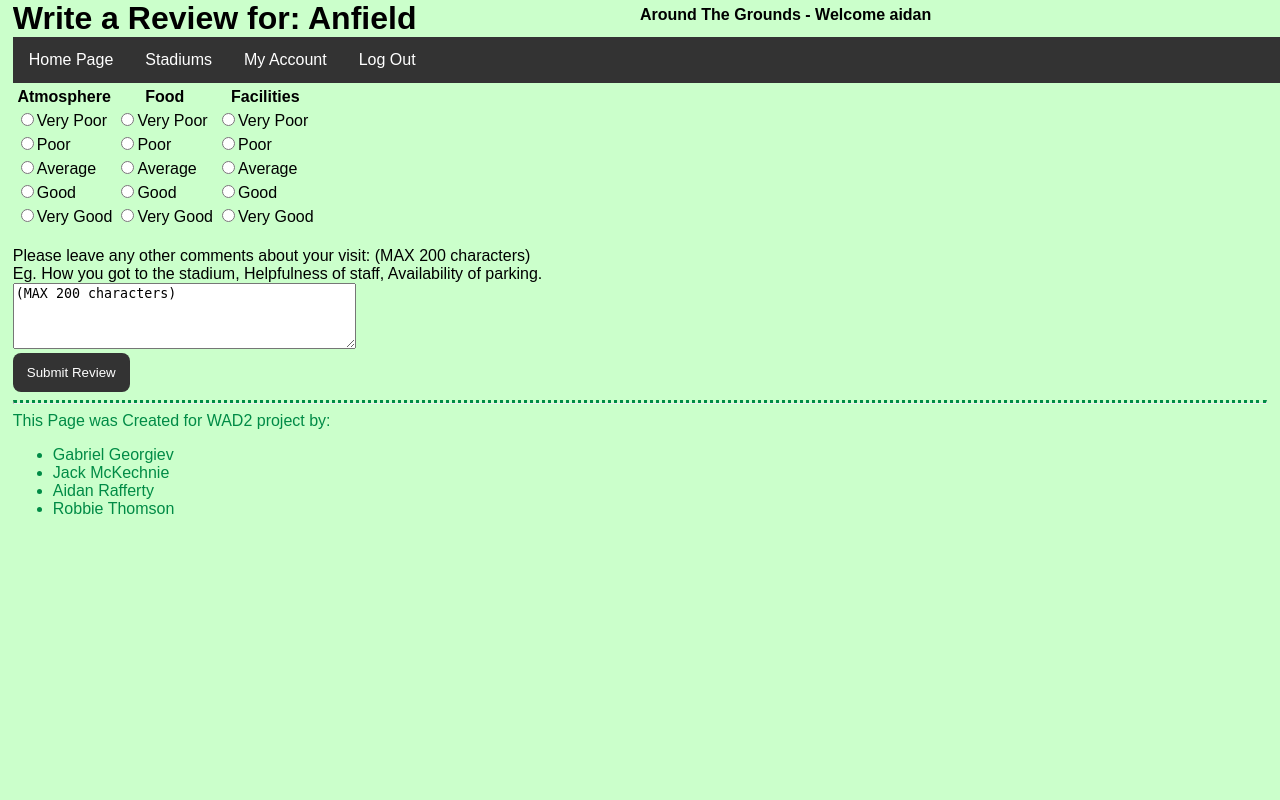
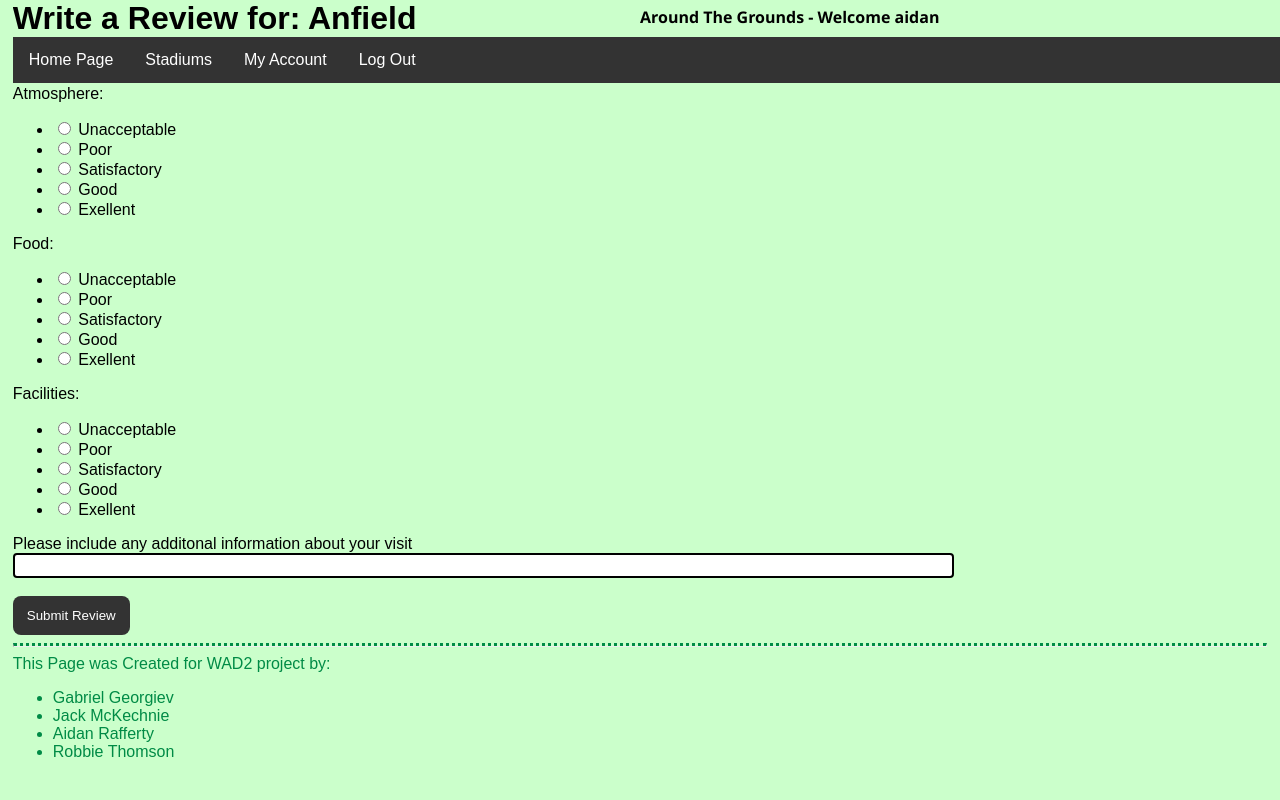
Before and after one commit to AidanRafferty/around_the_grounds, a Django app: page /ATGApp/writeReview/anfield/ in a window 1280 px wide. Run offline with Django 3.2, Linux system fonts and the light colour scheme; a user stored in the database is signed in; data comes from the database, SQL or seed files in the repository; both versions use the stored data as it was after the commit; parts of the project's set-up code (start-up, migrations or seed data) failed here and were passed over; some libraries are stand-ins or nearby versions.

Commit message:
Both add stadium and review forms work correctly and made some changes to their css and the homepage css as well

```diff
--- a/ATGApp/forms.py
+++ b/ATGApp/forms.py
@@ -8,7 +8,7 @@
     capacity = forms.IntegerField(Stadium._meta.get_field("capacity").max_length, help_text="Please the Stadiums Capacity.")
     postcode = forms.CharField(Stadium._meta.get_field("postcode").max_length, help_text="Please enter the Postcode of the Stadium.")
     homeTeam = forms.CharField(Stadium._meta.get_field("homeTeam").max_length, help_text="What is the home team that plays at the Stadium.")
-    description = forms.CharField(Stadium._meta.get_field("description").max_length, help_text="Please give a small description of the Stadium. (MAX 500 characters)")
+    description = forms.CharField(Stadium._meta.get_field("description").max_length, help_text="Please give a small description of the Stadium. (MAX 500 characters)", widget = forms.TextInput(attrs={'class':'largeInput'}))
     #image input
     photo = forms.ImageField(help_text = "Upload a picture of the stadium ")
 
@@ -37,10 +37,14 @@
     # for the review. We then get the current logged in userProfile, We then save the stadium which updates the total score the date and then updates
     # the total score and the number of reviews for the stadium that has just been reviewed.
 
-    atmosphere = forms.IntegerField(label="Atmosphere:", widget=forms.RadioSelect(choices=Number_Choices))
-    food = forms.IntegerField(label="Food:", widget=forms.RadioSelect(choices=Number_Choices))
-    facilities = forms.IntegerField(label="Facilities:", widget=forms.RadioSelect(choices=Number_Choices))
-    additionalInfo = forms.CharField(max_length=200, help_text="Please include any additonal information about your visit", required = False)
+    atmosphere = forms.IntegerField(help_text='Atmosphere:', widget=forms.RadioSelect(choices=Number_Choices))
+    food = forms.IntegerField(help_text='Food:', widget=forms.RadioSelect(choices=Number_Choices))
+    facilities = forms.IntegerField(help_text = "Facilities:", widget=forms.RadioSelect(choices=Number_Choices))
+    additionalInfo = forms.CharField(max_length=200, help_text="Please include any additonal information about your visit", required = False, widget = forms.TextInput(attrs={'class':'largeInput'}))
+
+    # The following fields are the hidden fields
+    totalScore = forms.IntegerField(widget = forms.HiddenInput(), initial=0)
+
     # An inline class to provide additional information on the form.
     class Meta:
         # Provide an association between the ModelForm and a model
--- a/ATGApp/views.py
+++ b/ATGApp/views.py
@@ -10,11 +10,14 @@
     #Returns information on highest rated stadium
     #Returns picture of highest rated stadium
 
-    highestRatedStadium = Stadium.objects.order_by('-averageScore')[:1]
+    HRS = Stadium.objects.order_by('-averageScore')[:1]
 
+    print(HRS)
 
-    context_dict = {'highestRatedStadium' : highestRatedStadium}
-    response = render(request,'ATGApp/index.html',context = context_dict)
+    context_dict = {'h' : HRS}
+
+    response = render(request,'ATGApp/index.html', context = context_dict)
+
     return response
 
 def stadiums(request):
@@ -147,9 +150,8 @@
                 stad.save()
     return HttpResponse(likes)
 
+@login_required
 def writeReview(request, stadium_name_slug):
-
-    context_dict = {}
 
     try:
 
@@ -163,11 +165,11 @@
 
     if request.method == "POST":
 
-        form = ReviewForm(request.POST, request.FILES)
+        form = ReviewForm(request.POST)
 
         if form.is_valid():
 
-            if request.user.is_authenticated():
+            if stadium:
 
                 user = request.user
 
@@ -183,12 +185,14 @@
 
                 review.save()
 
-                return index(request)
+                return stadiums(request)
     else:
 
         print(form.errors)
 
-    return render(request, "ATGApp/writeReview.html", {"form":form, "stadium": stadium})
+    context_dict = {'form':form, 'stadium':stadium}
+
+    return render(request, 'ATGApp/writeReview.html', context_dict)
 
     '''
 
--- a/static/css/css.css
+++ b/static/css/css.css
@@ -45,6 +45,7 @@
 
 /* Login status */
 .status h3{
+    font-family: 'Segoe UI', Tahoma, Geneva, Verdana, sans-serif;
     position: fixed;
     right: -50%;
     top:-10px;
@@ -162,4 +163,23 @@
     text-align: left;
     background-color: rgb(212, 245, 212)
 }
+.largeInput{
+
+    width: 75%;
+    height: 40px;
+
+}
+
+input[type=text], input[type=number], input[type=password], input[type=email] {
+    border: 2px solid black;
+    border-radius: 4px;
+    height: 25px;
+
+  }
+
+.errorlist {
+    font-weight: bold;
+}
+
+
 /* review table END */
--- a/templates/ATGApp/add_stadium.html
+++ b/templates/ATGApp/add_stadium.html
@@ -20,13 +20,13 @@
         {% endfor %}
 
         {% for field in form.visible_fields %}
-            {{ field.errors }}
-            {{ field.help_text }}
+            <label class=helpText>{{ field.errors }}</label>
+            <label class=helpText>{{ field.help_text }}</label>
             {{ field }}
             <br/><br/>
         {% endfor %}
 
-        <input type="submit" value="submit" value="addStadium">
+        <input type="submit" value="Add Stadium" value="addStadium">
         <!-- <input type="file" name="stadiumPic" accept="image/png, image/jpeg"> -->
     </form>
 {% endblock %}
--- a/templates/ATGApp/base.html
+++ b/templates/ATGApp/base.html
@@ -29,7 +29,7 @@
                     <li><a href="{% url 'account' %}">My Account</a></li>
                     <li><a href="{% url 'logout' %}">Log Out</a></li>
                 {% else %}
-                    <li><a href="{% url 'login' %}">Login</a></li>
+                    <li><a href="{% url 'login' %}">Log in</a></li>
                     <li><a href="{% url 'register' %}">Sign Up</a></li>
                 {% endif %}
             </ul>
--- a/templates/ATGApp/chosenStadium.html
+++ b/templates/ATGApp/chosenStadium.html
@@ -23,6 +23,7 @@
         {% endif %}
 
         {% if reviews %}
+			</br>
             <table id="reviews">
                 <tr>
                     <th>Reviewer</th>
--- a/templates/ATGApp/login.html
+++ b/templates/ATGApp/login.html
@@ -13,10 +13,10 @@
     <form id="login_form" method="post" action="{% url 'login'%}">
         {% csrf_token %}
         Username: <input type="text" name="username" value="" size="50"/>
-        <br/>
+        <br/><br>
         Password : <input type="password" name="password" value="" size="50"/>
-        <br/>
-        <input type="submit" value="submit"/>
+        <br/></br>
+        <input type="submit" value="Log in"/>
         <p>If you dont have and account, please <a href="{% url 'register' %}">Sign Up</a></p>
     </form>
     </div>
--- a/templates/ATGApp/writeReview.html
+++ b/templates/ATGApp/writeReview.html
@@ -6,11 +6,34 @@
 {% endblock %}
 
 {% block body_block %}
-    <h1>Write a Review for: {{ stadium.name }}</h1>
 
-    <form id="Review_form" method="post" action="{% url 'writeReview' stadium.slug %}">
-        {% csrf_token %}
-        <table>
+	{% if stadium %}
+		<h1>Write a Review for: {{ stadium.name }}</h1>
+
+		<form id="Review_form" method="post" action="{% url 'writeReview' stadium.slug %}" enctype="multipart/form-data">
+
+			{% csrf_token %}
+
+			{% for hidden in form.hidden_fields %}
+				{{ hidden }}
+			{% endfor %}
+
+			{% for field in form.visible_fields %}
+				{{ field.errors }}
+				<label class=helpText>{{ field.help_text }}</label>
+				{{ field }}
+			{% endfor %}
+
+			</br></br>
+
+			<input type="submit" value="Submit Review"/>
+		</form>
+	{% else %}
+		<p>The stadium by this name does not exist on our records.<p>
+	{% endif %}
+{% endblock %}
+
+ <!--<table>
             <tr>
                 <th>Atmosphere</th>
                 <th>Food</th>
@@ -46,7 +69,4 @@
         Please leave any other comments about your visit: (MAX 200 characters)<br/>
         Eg. How you got to the stadium, Helpfulness of staff, Availability of parking.<br/>
         <textarea name="message" rows="4" cols="40">(MAX 200 characters)</textarea>
-        <br>
-        <input type="submit" value="Submit Review"/>
-    </form>
-{% endblock %}
+        <br>-->
```
Also changed, not shown: templates/ATGApp/index.html (+16 -2 lines), ATGApp/models.py (line endings or trailing spaces), db.sqlite3, media/stadium_images/Allianz_Arena.jpeg (added).
